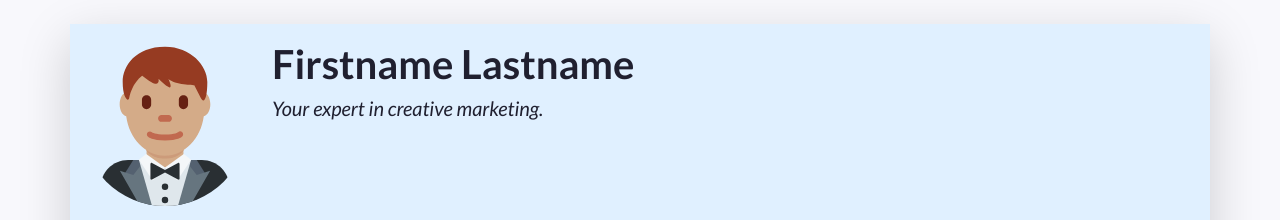
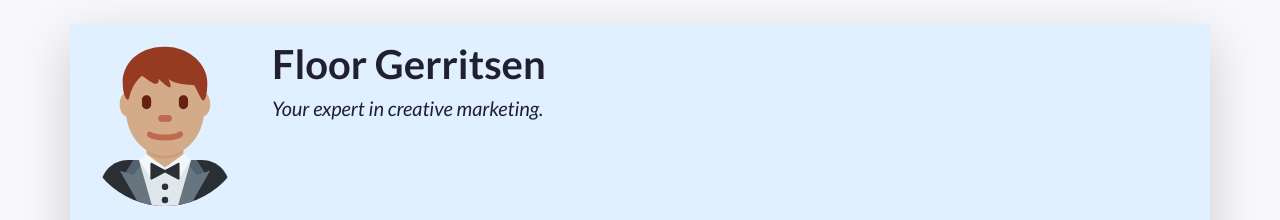
Before and after one commit to floorgerritsen/prj4cv-210217, a plain HTML site: page index.html in a window 1280 px wide. Shown: the top 220 px of the page. Drawn offline with nearby package versions, Linux system fonts and the light colour scheme.

Commit message:
Update index
Added my name

```diff
--- a/index.html
+++ b/index.html
@@ -19,7 +19,7 @@
     <link rel="stylesheet" href="css/alternative.css">
      -->
 
-    <title>Firstname Lastname's Resumé</title>
+    <title>Floor Gerritsen Resumé</title>
   </head>
   <!-- End of the head -->
 
@@ -54,7 +54,7 @@
           A container to wrap around your name and tagline. Full-width at small size, then columns of increasing size.
         -->
         <div class="col-12 col-sm-8 col-md-9 col-lg-10 my-3 header-content">
-          <h1 class="fw-bolder">Firstname Lastname</h1>
+          <h1 class="fw-bolder">Floor Gerritsen</h1>
           <h5 class="fst-italic tagline">Your expert in creative marketing.</h5>
         </div>
       </header>
```
